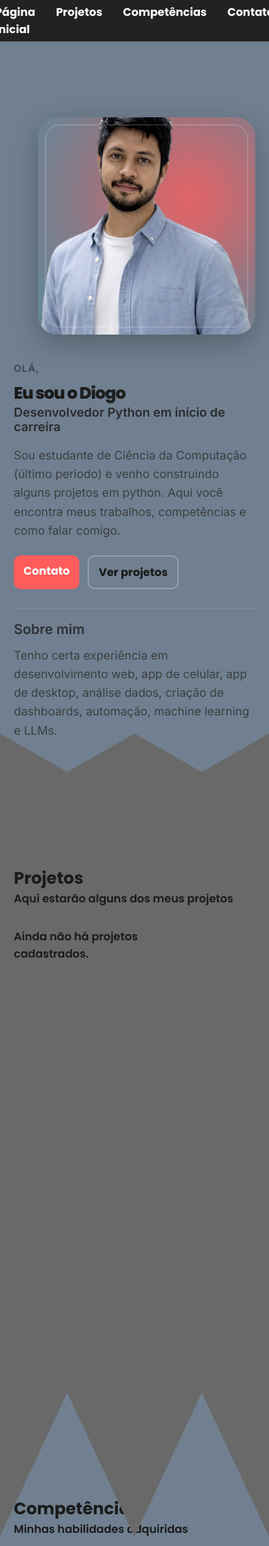
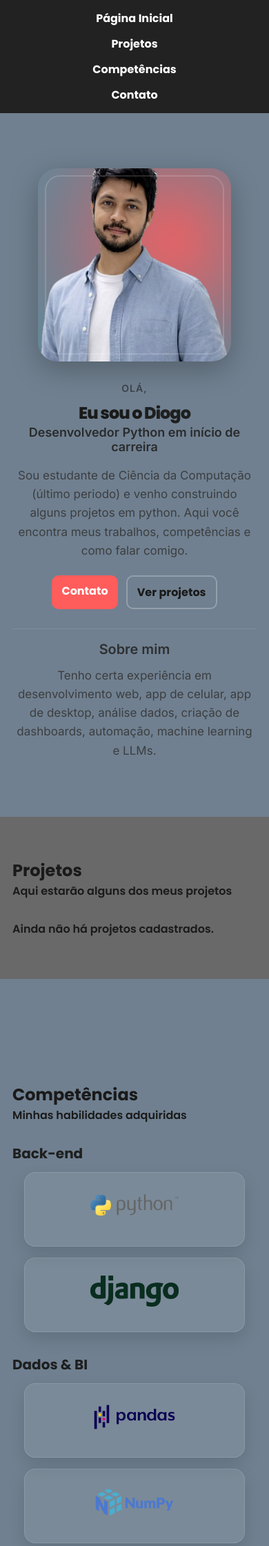
Before and after one commit to difranalstudio/portfolio, a Django app: page / in a window 390 px wide. Shown: the top 2241 px of the page at 69% size. Run offline with Django 5.2, Linux system fonts and the light colour scheme; data that the repository does not hold is empty.

Commit message:
Ajustes CSS mobile

```diff
--- a/static/css/style.css
+++ b/static/css/style.css
@@ -433,3 +433,87 @@ section {
   font-weight: 600;
   color: #222;
 }
+
+/* ===== AJUSTES MOBILE ===== */
+
+html,
+body {
+  max-width: 100%;
+  overflow-x: hidden;
+}
+
+@media (max-width: 768px) {
+  :root {
+    --altura-header: auto;
+  }
+
+  body {
+    padding-top: 0;
+  }
+
+  header {
+    position: static;
+    height: auto;
+    padding: 14px 10px;
+  }
+
+  .menu {
+    flex-direction: column;
+    align-items: center;
+    gap: 12px;
+  }
+
+  section {
+    min-height: auto;
+    padding: 60px 18px;
+    clip-path: none !important;
+  }
+
+  .hero {
+    grid-template-columns: 1fr;
+    gap: 30px;
+    text-align: center;
+    padding-top: 20px;
+  }
+
+  .hero-right {
+    order: -1;
+    justify-content: center;
+  }
+
+  .photo-wrap {
+    width: min(280px, 85vw);
+  }
+
+  .hero-desc,
+  .hero-about {
+    margin-left: auto;
+    margin-right: auto;
+  }
+
+  .hero-actions {
+    justify-content: center;
+  }
+
+  .skills-grid,
+  .projects-grid {
+    grid-template-columns: 1fr;
+    justify-content: center;
+  }
+
+  .skill-card,
+  .project-card {
+    width: 100%;
+    max-width: 320px;
+    margin: 0 auto;
+  }
+
+  .skill-logo-box {
+    width: 64px;
+    height: 64px;
+  }
+
+  #contato {
+    text-align: center;
+  }
+}
```
